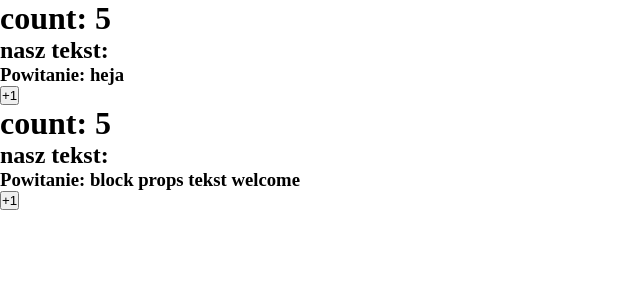
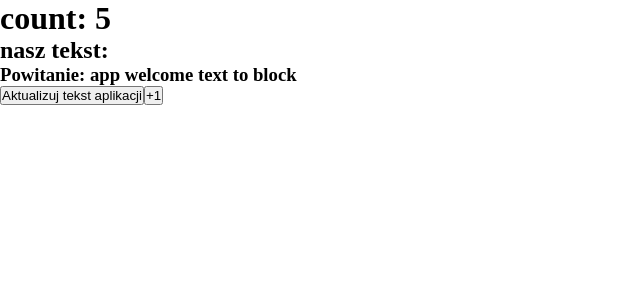
Before and after one commit to szu-szy/react-pol32, a React (Create React App) app: page / in a window 1280 px wide. Shown: the top 300 px of the page, without its empty margins (0-640 px from the left). Built offline with nearby package versions, Linux system fonts and the light colour scheme.

Commit message:
props and state

```diff
--- a/src/App.tsx
+++ b/src/App.tsx
@@ -1,3 +1,4 @@
+import { Component } from "react";
 import "./App.scss";
 
 import Block from "./components/Block/Block";
@@ -6,20 +7,34 @@ const getItem = (text: string) => {};
 
 getItem("text");
 
-const App = () => {
-  const blockProps = {
-    welcomeText: "block props tekst welcome",
+class App extends Component {
+  state = {
+    appWelcomeText: "app welcome text to block",
   };
+
+  updateWelcomeText = (newText: string) => {
+    this.setState({
+      appWelcomeText: newText,
+    });
+  };
+
+  // updateWelcomeText('nowy tekst welcome')
+
+  render() {
     return (
       <div className="App">
         {/* App.append(Block) */}
         {/* Komponent Block wymaga propsów określonych w Block.tsx > Props l:12 */}
         {/* I sposób przekazania propsów - pojedynczo przez nazwe właściwowści */}
-      <Block welcomeText="heja" />
+        <Block
+          welcomeText={this.state.appWelcomeText}
+          updateText={this.updateWelcomeText}
+        />
         {/* II sposób, przekazanie propsów wszystkich na raz przez spread operator */}
-      <Block {...blockProps} />
+        {/* <Block {...blockProps} /> */}
       </div>
     );
-};
+  }
+}
 
 export default App;
--- a/src/components/Block/Block.tsx
+++ b/src/components/Block/Block.tsx
@@ -11,6 +11,7 @@ type StateType = {
 // musimy zdefiniowac jakie propsy przyjmuje nasz komponent
 type Props = {
   welcomeText: string;
+  updateText: (newText: string) => void;
 };
 
 // okreslenie typu dla Stanu komponent
@@ -76,6 +77,11 @@ class Block extends Component<Props, StateType> {
         <h1>count: {this.state.count}</h1>
         <h2>nasz tekst: {this.state.text}</h2>
         <h3>Powitanie: {this.props.welcomeText}</h3>
+        <button
+          onClick={() => this.props.updateText("nowa wartosc z blocku do app")}
+        >
+          Aktualizuj tekst aplikacji
+        </button>
         {/* Event w JS: click, submit, change */}
         {/* Event w React: onClick, onSubmit, onChange - poniewaz JS zarezerwowalo poprzednie nazwy */}
         {/* button.addEventListener('click', this.increment) */}
```
Lines whose indentation alone changed are shown as unchanged.
